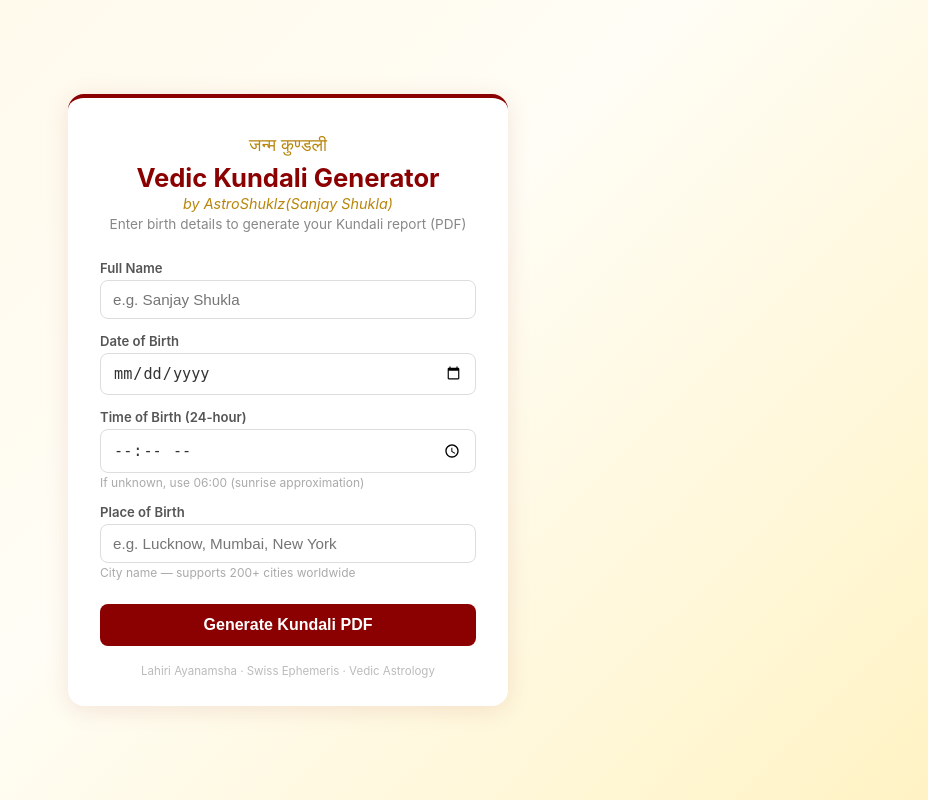
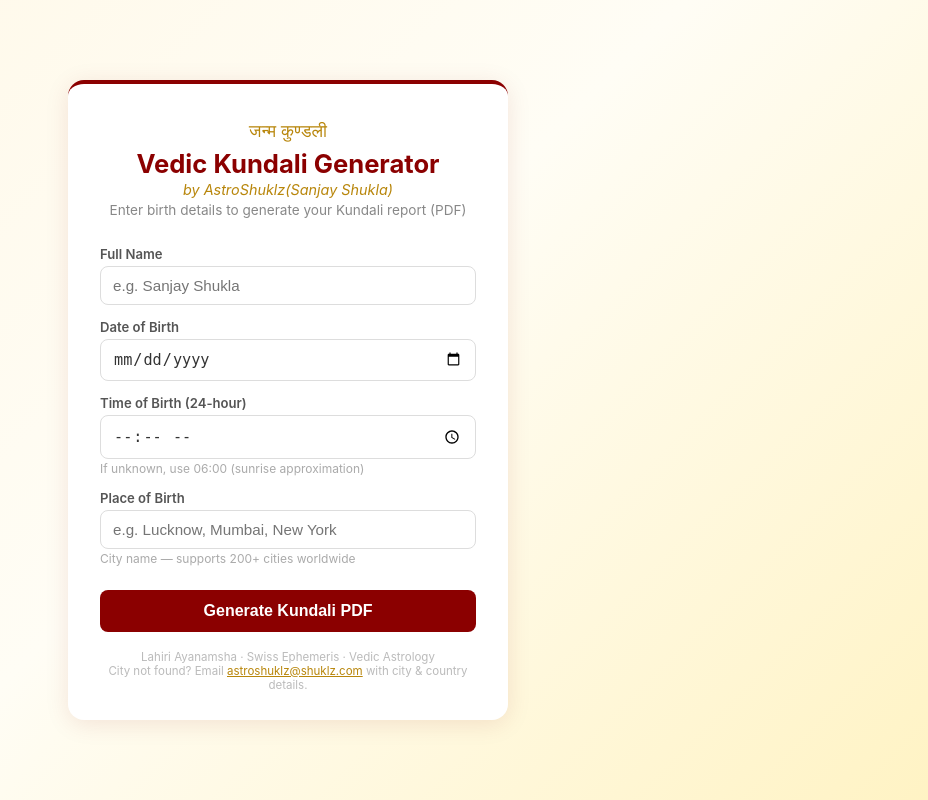
Before and after one commit to shuklz/AstroShuklz, a Flask app: page / in a window 1280 px wide. Shown: the whole page, without its empty margins (352-1280 px from the left). Run offline with Flask 3, Linux system fonts and the light colour scheme.

Commit message:
Add email contact for missing cities
Show astroshuklz@shuklz.com in the error message when a city isn't
found, and as a footnote on the form page.

Co-Authored-By: Claude Opus 4.6 (1M context) <noreply@anthropic.com>

```diff
--- a/app.py
+++ b/app.py
@@ -55,7 +55,8 @@ def generate():
         coords = lookup_city(place, birth_year=year, birth_month=month, birth_day=day)
 
         if coords is None:
-            flash(f"Could not find '{place}'. Try a major city name like 'Mumbai' or 'New York'.", "error")
+            flash(f"Could not find '{place}'. Try a major city name like 'Mumbai' or 'New York'. "
+                  f"If your city is not listed, please email astroshuklz@shuklz.com with the city and country details and we will add it.", "error")
             return redirect(url_for("index"))
 
         lat, lon, utc_offset = coords
--- a/templates/index.html
+++ b/templates/index.html
@@ -159,6 +159,7 @@
 
         <div class="footer">
             Lahiri Ayanamsha &middot; Swiss Ephemeris &middot; Vedic Astrology
+            <br>City not found? Email <a href="mailto:astroshuklz@shuklz.com" style="color:#B8860B;">astroshuklz@shuklz.com</a> with city &amp; country details.
         </div>
     </div>
 
```
